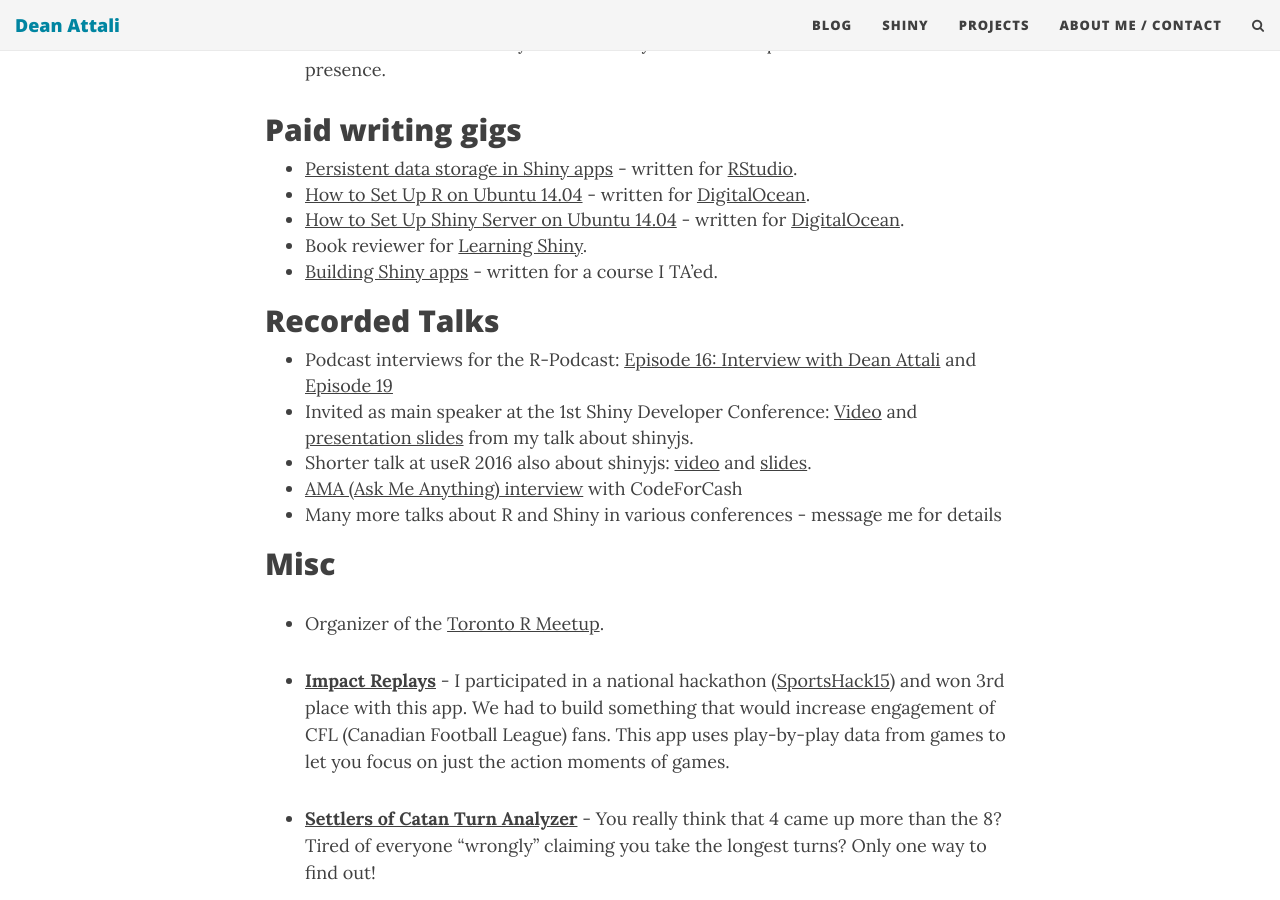
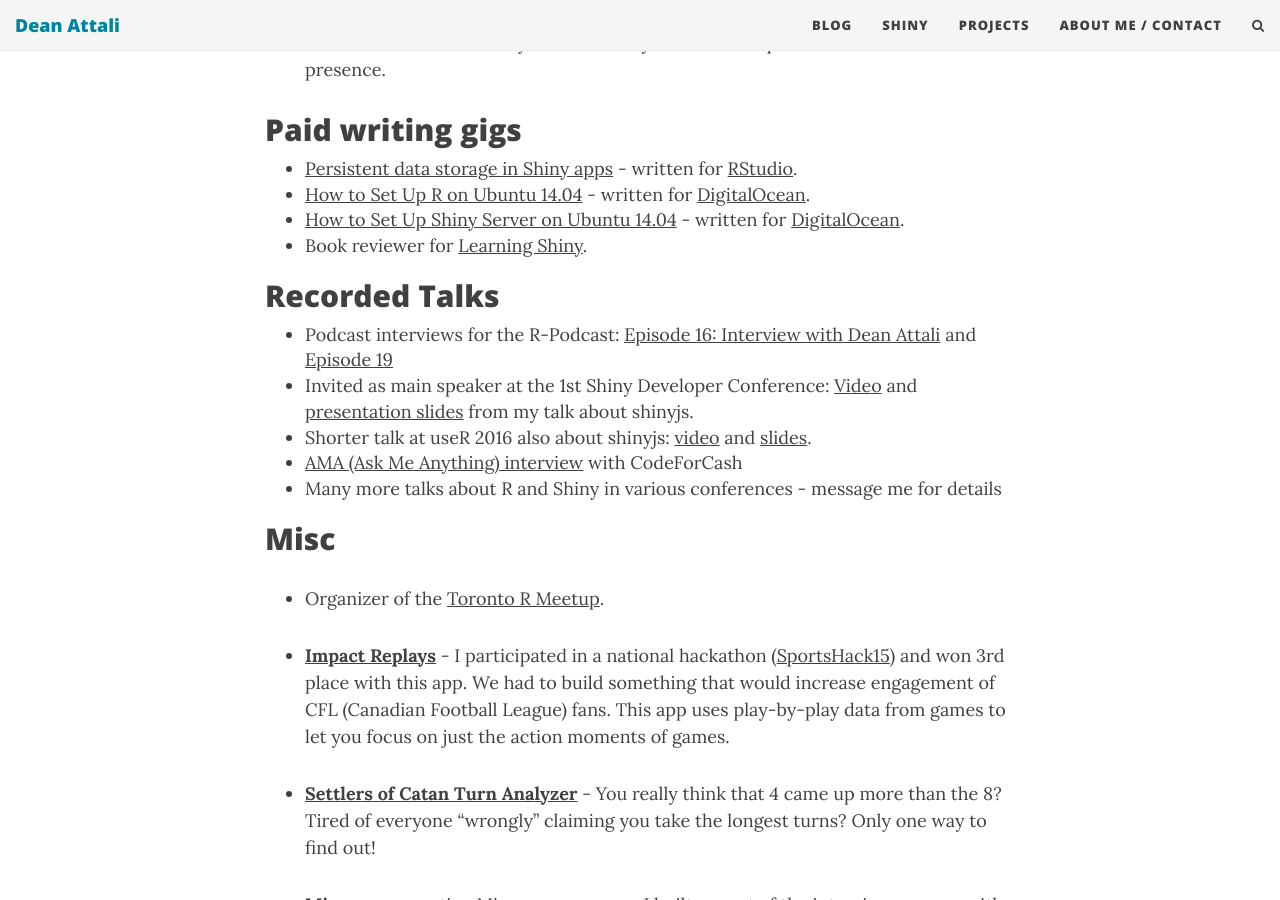
Before and after one commit to daattali/daattali.github.io, a Jekyll site: the page built from projects.md, in a window 1280 px wide and 900 px high, scrolled down 3851 px. Built offline with Jekyll 4.4.1, drawn with Linux system fonts in a browser that asks for light colours; nearby versions of some CDN libraries; comment, search, counter and statistics services are not loaded.

Commit message:
remove dead link

```diff
--- a/projects.md
+++ b/projects.md
@@ -87,7 +87,6 @@ If you got here after reading some of my blog posts, you'll know that I'm a big
 - [How to Set Up R on Ubuntu 14.04](https://www.digitalocean.com/community/tutorials/how-to-set-up-r-on-ubuntu-14-04) - written for [DigitalOcean](https://www.digitalocean.com/?refcode=358494f80b99).
 - [How to Set Up Shiny Server on Ubuntu 14.04](https://www.digitalocean.com/community/tutorials/how-to-set-up-shiny-server-on-ubuntu-14-04) - written for [DigitalOcean](https://www.digitalocean.com/?refcode=358494f80b99).
 - Book reviewer for [Learning Shiny](https://www.packtpub.com/application-development/learning-shiny).
-- [Building Shiny apps](http://stat545-ubc.github.io/shiny01_activity.html) - written for a course I TA'ed.
 
 ## Recorded Talks
 
```
